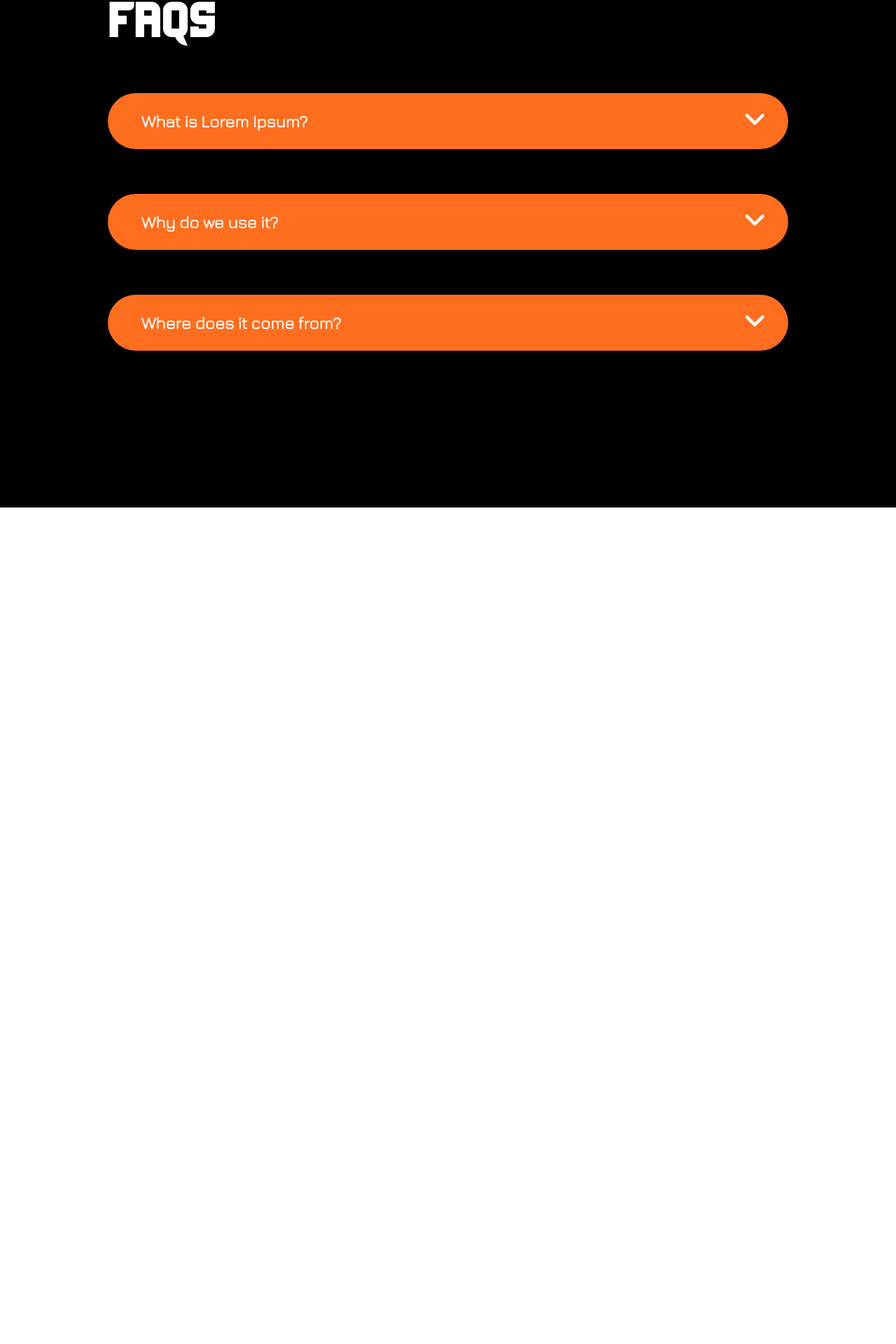
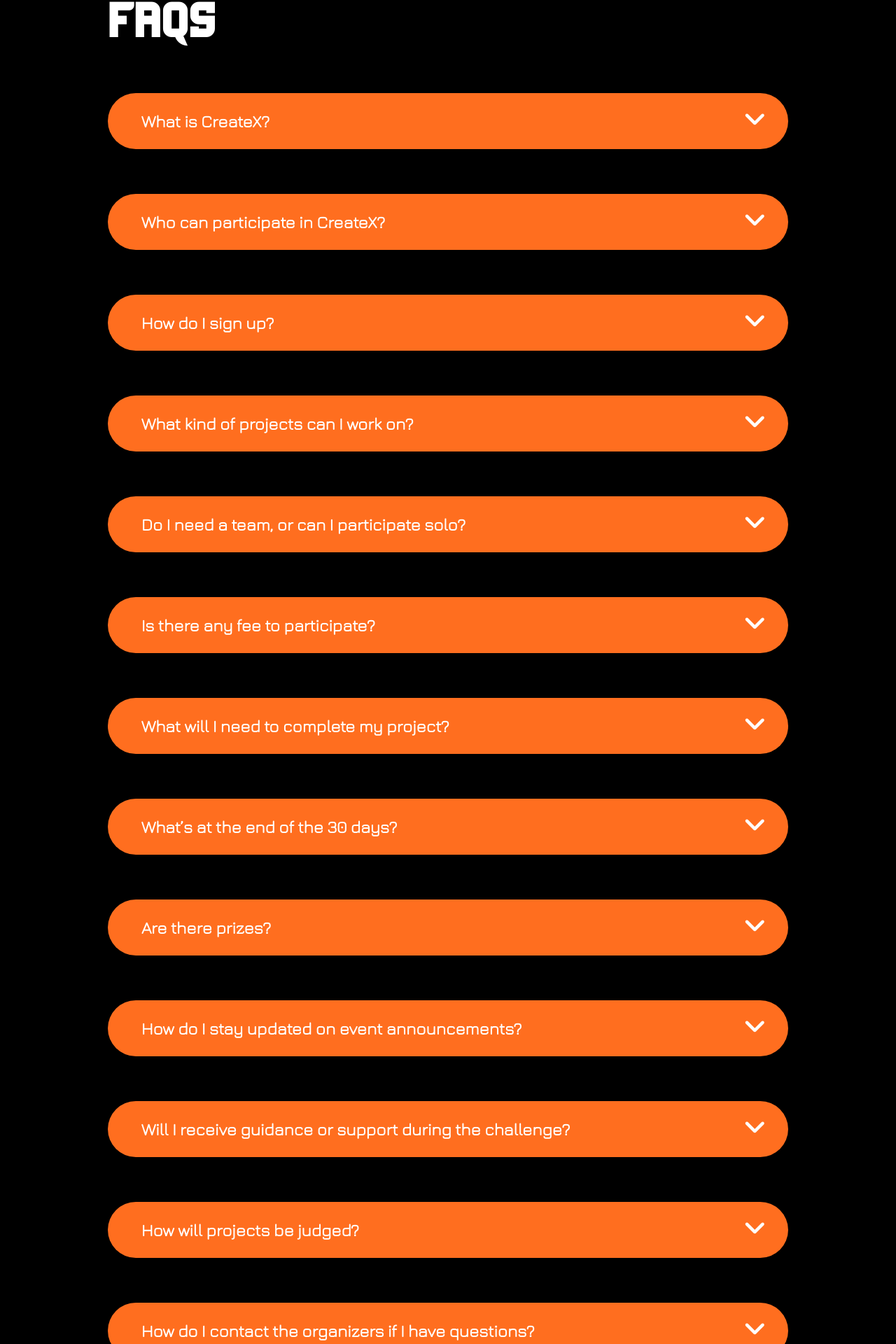
Before and after one commit to oyejateen/CreateX, a React (Vite) app in the folder createx/: page /faq in a window 1280 px wide. Shown: the part 227-2147 px from the top of the page at 70% size. Before the commit the page ends 952 px from the top, so only its background shows below. Built offline with nearby package versions, Linux system fonts and the light colour scheme.

Commit message:
added FAQ's

```diff
--- a/createx/src/data/faqs.js
+++ b/createx/src/data/faqs.js
@@ -1,18 +1,112 @@
-//  #TODO: Update FAQ ContenT
 export const faqs = [
   {
-    title: "What is Lorem Ipsum? ",
+    title: "What is CreateX?",
     description:
-      "Lorem Ipsum is simply dummy text of the printing and typesetting industry. Lorem Ipsum has been the industry's standard dummy text ever since the 1500s, when an unknown printer took a galley of type and scrambled it to make a type specimen book. It has survived not only five centuries, but also the leap into electronic typesetting, remaining essentially unchanged.",
+      "CreateX is a 30-day challenge where participants bring their ideas to life through hands-on projects. It’s all about problem-solving, creativity, and innovation!",
   },
   {
-    title: "Why do we use it? ",
+    title: "Who can participate in CreateX?",
     description:
-      "It is a long established fact that a reader will be distracted by the readable content of a page when looking at its layout. The point of using Lorem Ipsum is that it has a more-or-less normal distribution of letters, as opposed to using 'Content here, content here', making it look like readable English.",
+      "All students with a passion for creating, regardless of experience or technical background, are welcome to participate. Just bring your ideas and your enthusiasm to learn!",
   },
   {
-    title: "Where does it come from?",
+    title: "How do I sign up?",
     description:
-      "Contrary to popular belief, Lorem Ipsum is not simply random text. It has roots in a piece of classical Latin literature from 45 BC, making it over 2000 years old. Richard McClintock, a Latin professor at Hampden-Sydney College in Virginia, looked up one of the more obscure Latin words, consectetur, from a Lorem Ipsum passage, and going through the cites of the word in classical literature, discovered the undoubtable source.",
+      "You can register directly on our website. Make sure to complete all fields to successfully join the challenge!",
+  },
+  {
+    title: "What kind of projects can I work on?",
+    description:
+      "Projects can be on any technical or creative topic. Think about real-world problems or areas you’re passionate about, and build something that could make a difference!",
+  },
+  {
+    title: "Do I need a team, or can I participate solo?",
+    description:
+      "Both solo participants and teams are welcome! Team up with friends or tackle the challenge individually.",
+  },
+  {
+    title: "Is there any fee to participate?",
+    description:
+      "No, CreateX is free to enter! Just sign up and get ready to create.",
+  },
+  {
+    title: "What will I need to complete my project?",
+    description:
+      "Basic tools and materials may be needed depending on your project idea. We encourage creativity with available resources, and we'll provide guidance along the way if you need help.",
+  },
+  {
+    title: "What’s at the end of the 30 days?",
+    description:
+      "The challenge wraps up with a Technical Exhibition where participants showcase their completed projects. It’s a great chance to demonstrate your work, gain recognition, and inspire others!",
+  },
+  {
+    title: "Are there prizes?",
+    description:
+      "Absolutely! We have an exciting prize pool for the top projects. Prizes will be awarded based on creativity, impact, and project execution.",
+  },
+  {
+    title: "How do I stay updated on event announcements?",
+    description:
+      "Follow us on social media and use our event hashtag #CreateToInnovate for all updates. Important announcements will also be sent to registered participants by email.",
+  },
+  {
+    title: "Will I receive guidance or support during the challenge?",
+    description:
+      "Yes! We’ll provide periodic check-ins and resources to keep you on track. Our mentors will also be available to answer any questions and offer tips.",
+  },
+  {
+    title: "How will projects be judged?",
+    description:
+      "Projects will be evaluated based on innovation, feasibility, impact, and presentation during the exhibition. Judges will look at how well your project solves a problem or brings value.",
+  },
+  {
+    title: "How do I contact the organizers if I have questions?",
+    description:
+      "Feel free to reach out to us via email or through our social media channels. We’re here to help you every step of the way!",
+  },
+  {
+    title: "Can I submit more than one project?",
+    description:
+      "Participants or teams are allowed to submit only one project per team. Focus on delivering a high-quality project with your best ideas!",
+  },
+  {
+    title: "Are there any restrictions on project materials?",
+    description:
+      "Projects should use safe, non-hazardous materials. If you’re uncertain about specific materials, feel free to contact the organizers for approval.",
+  },
+  {
+    title: "Can I change my project idea after starting?",
+    description:
+      "Yes, minor adjustments to your idea are allowed, but you must inform the organizers. Major changes after registration may need approval to ensure they fit the event guidelines.",
+  },
+  {
+    title: "What if my team is unable to complete the project?",
+    description:
+      "We encourage all teams to make progress, but if you encounter challenges, our mentors are here to help. Even partial projects are valuable and can be presented at the exhibition.",
+  },
+  {
+    title: "Will there be networking opportunities?",
+    description:
+      "Yes! The exhibition provides a great opportunity to meet industry professionals, mentors, and fellow participants.",
+  },
+  {
+    title: "Is participation mandatory in the final exhibition?",
+    description:
+      "Yes, to be eligible for prizes and recognition, teams must present their projects at the final exhibition. This is the culmination of CreateX, where everyone’s hard work is celebrated.",
+  },
+  {
+    title: "Are there specific deadlines for project checkpoints?",
+    description:
+      "Yes, there will be designated checkpoints throughout the 30 days. These are designed to help teams stay on track and receive feedback from mentors.",
+  },
+  {
+    title: "Will I receive a certificate for participating?",
+    description:
+      "Yes, all participants will receive a certificate of participation, with special certificates for winning teams and notable projects.",
+  },
+  {
+    title: "Can alumni or faculty members participate?",
+    description:
+      "CreateX is open only to current students. However, alumni and faculty are welcome to join as mentors, judges, or attend the final exhibition to support participants.",
   },
 ];
```
